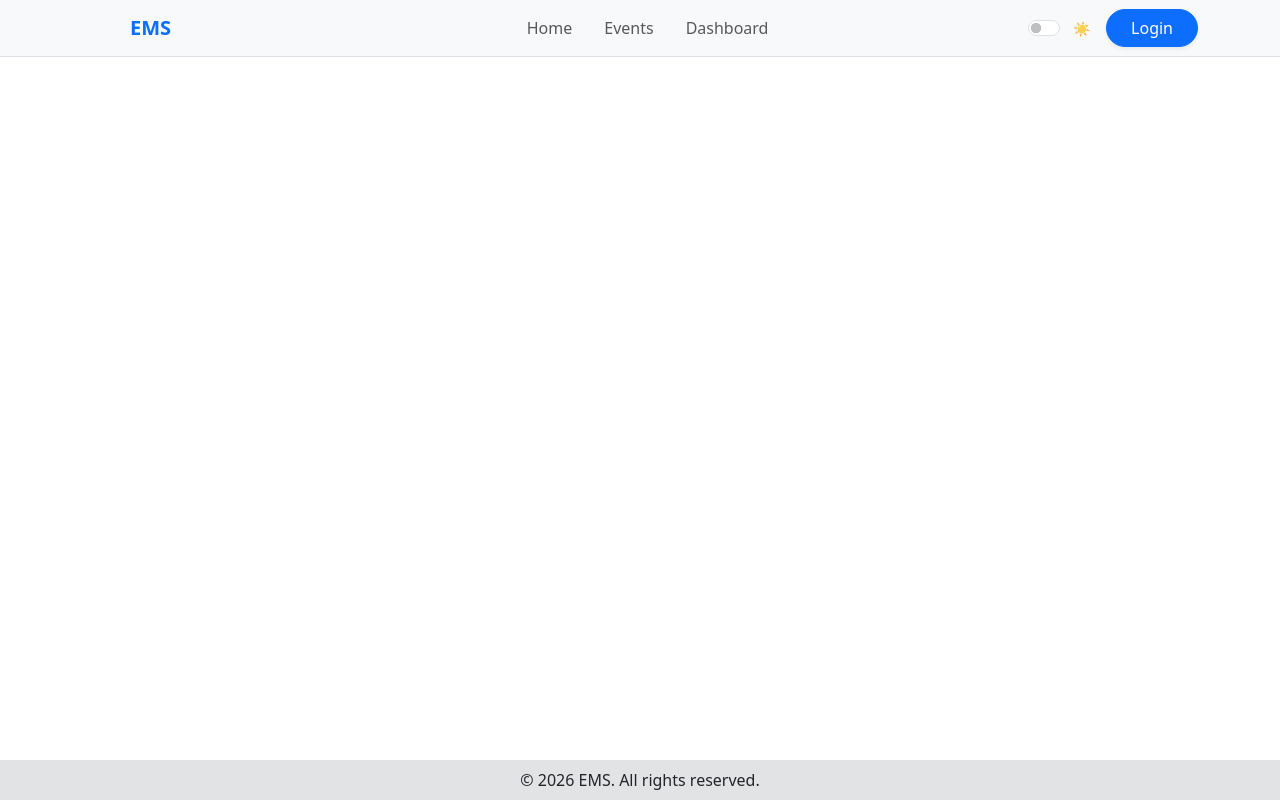
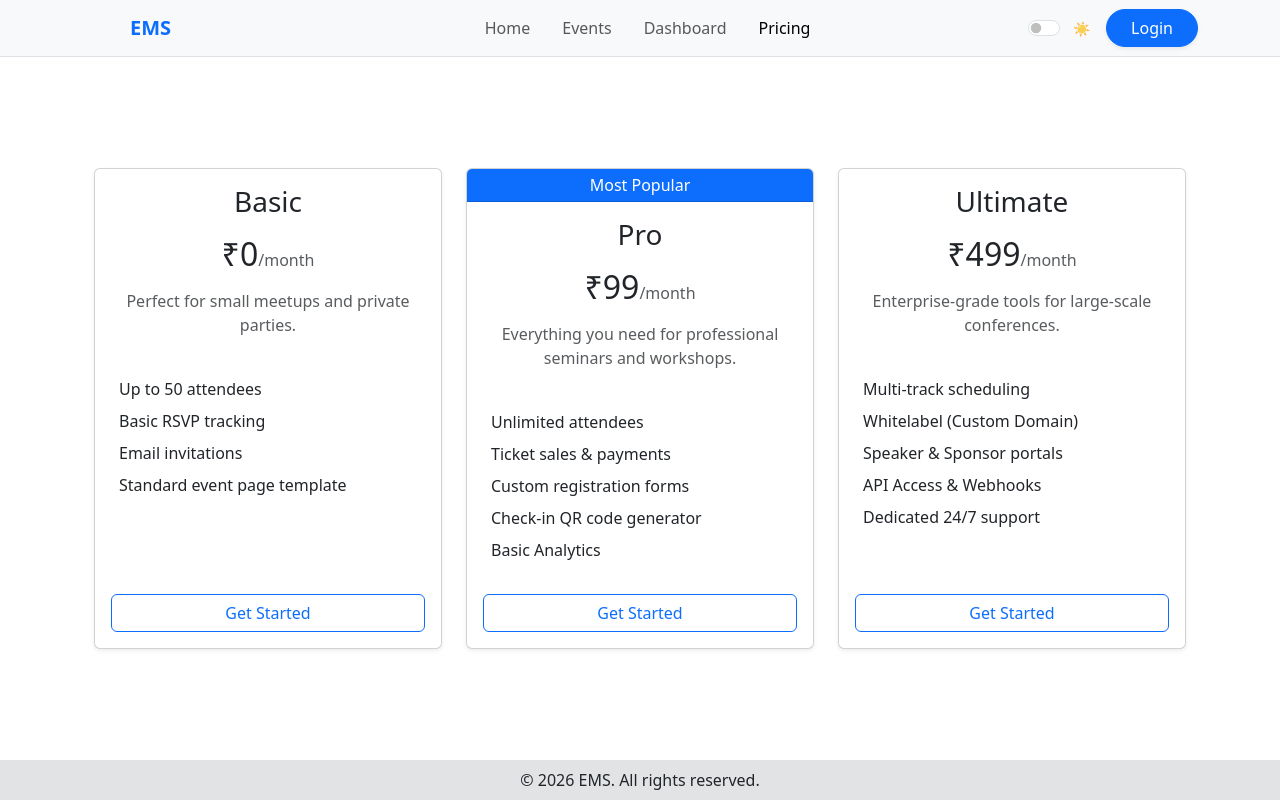
Before and after one commit to aakhyan-cogni/ems, a React (Vite) app in the folder web/: page /pricing in a window 1280 px wide. Built offline with nearby package versions, Linux system fonts and the light colour scheme.

Commit message:
add pricing page

```diff
--- a/web/src/components/Navbar.tsx
+++ b/web/src/components/Navbar.tsx
@@ -38,6 +38,11 @@ export default function Navbar() {
 								Dashboard
 							</NavLink>
 						</li>
+						<li className="nav-item">
+							<NavLink className="nav-link" to="/pricing">
+								Pricing
+							</NavLink>
+						</li>
 					</ul>
 
 					<div className="d-flex flex-column flex-lg-row align-items-center gap-3 mt-3 mt-lg-0">
--- /dev/null
+++ b/web/src/components/PricingCard.tsx
@@ -0,0 +1,36 @@
+export function PricingCard(props: PricingCardProps) {
+	let { description, features, price, title, active, popular } = props;
+
+	return (
+		<div className={`card h-100 shadow-sm ${active ? "border-primary border-2" : ""}`}>
+			{popular && <div className="card-header bg-primary text-white text-center py-1">Most Popular</div>}
+			<div className="card-body d-flex flex-column">
+				<h3 className="card-title text-center mb-3">{title}</h3>
+				<h2 className="text-center mb-3">
+					{price}
+					<span className="text-muted fs-6">/month</span>
+				</h2>
+				<p className="card-text text-muted text-center">{description}</p>
+
+				<ul className="list-unstyled my-4 flex-grow-1">
+					{features.map((feature, index) => (
+						<li key={index} className="mb-2">
+							<i className="bi bi-check2 text-success me-2"></i> {feature}
+						</li>
+					))}
+				</ul>
+
+				<button className={`btn w-100 ${active ? "btn-primary" : "btn-outline-primary"}`}>Get Started</button>
+			</div>
+		</div>
+	);
+}
+
+export interface PricingCardProps {
+	active?: boolean;
+	title: string;
+	description: string;
+	features: string[];
+	price: string;
+	popular?: boolean;
+}
--- /dev/null
+++ b/web/src/config/constants.ts
@@ -0,0 +1,40 @@
+import type { PricingCardProps } from "../components/PricingCard";
+
+export const PricingDetails: Record<string, PricingCardProps> = {
+	Basic: {
+		title: "Basic",
+		price: "₹0",
+		description: "Perfect for small meetups and private parties.",
+		features: ["Up to 50 attendees", "Basic RSVP tracking", "Email invitations", "Standard event page template"],
+		active: false,
+		popular: false,
+	},
+	Pro: {
+		title: "Pro",
+		price: "₹99",
+		description: "Everything you need for professional seminars and workshops.",
+		features: [
+			"Unlimited attendees",
+			"Ticket sales & payments",
+			"Custom registration forms",
+			"Check-in QR code generator",
+			"Basic Analytics",
+		],
+		active: false,
+		popular: true,
+	},
+	Ultimate: {
+		title: "Ultimate",
+		price: "₹499",
+		description: "Enterprise-grade tools for large-scale conferences.",
+		features: [
+			"Multi-track scheduling",
+			"Whitelabel (Custom Domain)",
+			"Speaker & Sponsor portals",
+			"API Access & Webhooks",
+			"Dedicated 24/7 support",
+		],
+		active: false,
+		popular: false,
+	},
+};
--- a/web/src/main.tsx
+++ b/web/src/main.tsx
@@ -12,6 +12,7 @@ import Antigravity from "./components/special/Antigravity";
 import EventCreationForm from "./components/EventCreationForm.tsx";
 import { Toaster } from "react-hot-toast";
 import Dashboard from "./pages/Dashboard.tsx";
+import Pricing from "./pages/Pricing.tsx";
 
 
 createRoot(document.getElementById("root")!).render(
@@ -39,8 +40,9 @@ createRoot(document.getElementById("root")!).render(
 				<Route path="/" element={<App />} />
 				<Route path="/login" element={<Login />} />
 				<Route path="/events" element={<GlobalEventPage />} />
-				<Route path="/create" element={<EventCreationForm />}></Route>
 				<Route path="/dashboard" element={<Dashboard />} />
+				<Route path="/create" element={<EventCreationForm />} />
+				<Route path="/pricing" element={<Pricing />} />
 			</Routes>
 			<Footer />
 			<Toaster position="bottom-center"/>
--- /dev/null
+++ b/web/src/pages/Pricing.tsx
@@ -0,0 +1,16 @@
+import { PricingCard } from "../components/PricingCard";
+import { PricingDetails } from "../config/constants";
+
+export default function Pricing() {
+	return (
+		<div className="container py-4 d-flex align-items-center justify-content-center">
+			<div className="row g-4 justify-content-center mx-0">
+				{Object.values(PricingDetails).map((plan) => (
+					<div className="col-md-4 col-11 mx-auto" key={plan.title}>
+						<PricingCard {...plan} />
+					</div>
+				))}
+			</div>
+		</div>
+	);
+}
```
Also changed, not shown: 1 other file (tests, documents, lock files or other folders).
